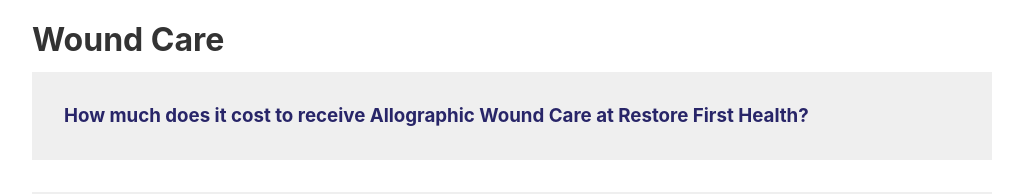
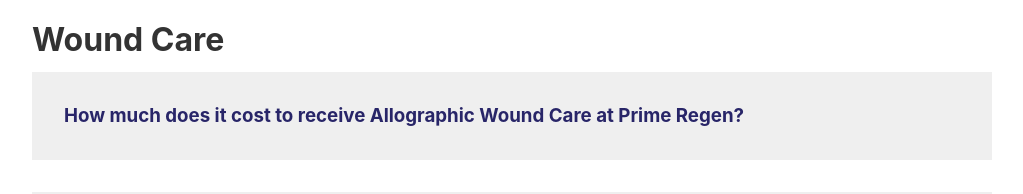
Before and after one commit to bmehder/ts-faq, a Svelte app: page / in a window 1280 px wide. Shown: the top 194 px of the page, without its empty margins (128-1151 px from the left). Built offline with nearby package versions, Linux system fonts and the light colour scheme.

Commit message:
changed data from new brand to old brand temporarily

```diff
--- a/src/Item.svelte
+++ b/src/Item.svelte
@@ -48,22 +48,27 @@
       line-height: 1.5rem;
       cursor: pointer;
     }
+
     h3:hover,
     .open h3 {
       background: #282568;
       color: #efefef;
     }
+
     div {
       padding: 1.5rem 2rem 0;
       font-size: 18px;
       line-height: 1.5rem;
     }
+
     i {
       transition: transform 200ms ease;
     }
+
     .open i {
       transform: rotate(180deg);
     }
+
     @media screen and (max-width: 600px) {
       div {
         padding: 0 0.5rem;
--- a/src/data.js
+++ b/src/data.js
@@ -1,6 +1,6 @@
 export let wound = [
   {
-    question: 'How much does it cost to receive Allographic Wound Care at Restore First Health?',
+    question: 'How much does it cost to receive Allographic Wound Care at Prime Regen?',
     answer:
       '<p>Our advanced wound care utilizing FDA approved allograph techniques is fully covered by Medicare Part B.</p>',
   },
@@ -84,7 +84,7 @@
       </ul>
 
       <p>
-        Always check with your Restore First Health clinical team for more nutritional information
+        Always check with your Prime Regen clinical team for more nutritional information
         and questions regarding how to enhance healing.
       </p>`,
   },
```
Also changed, not shown: src/global.d.ts (line endings or trailing spaces).
